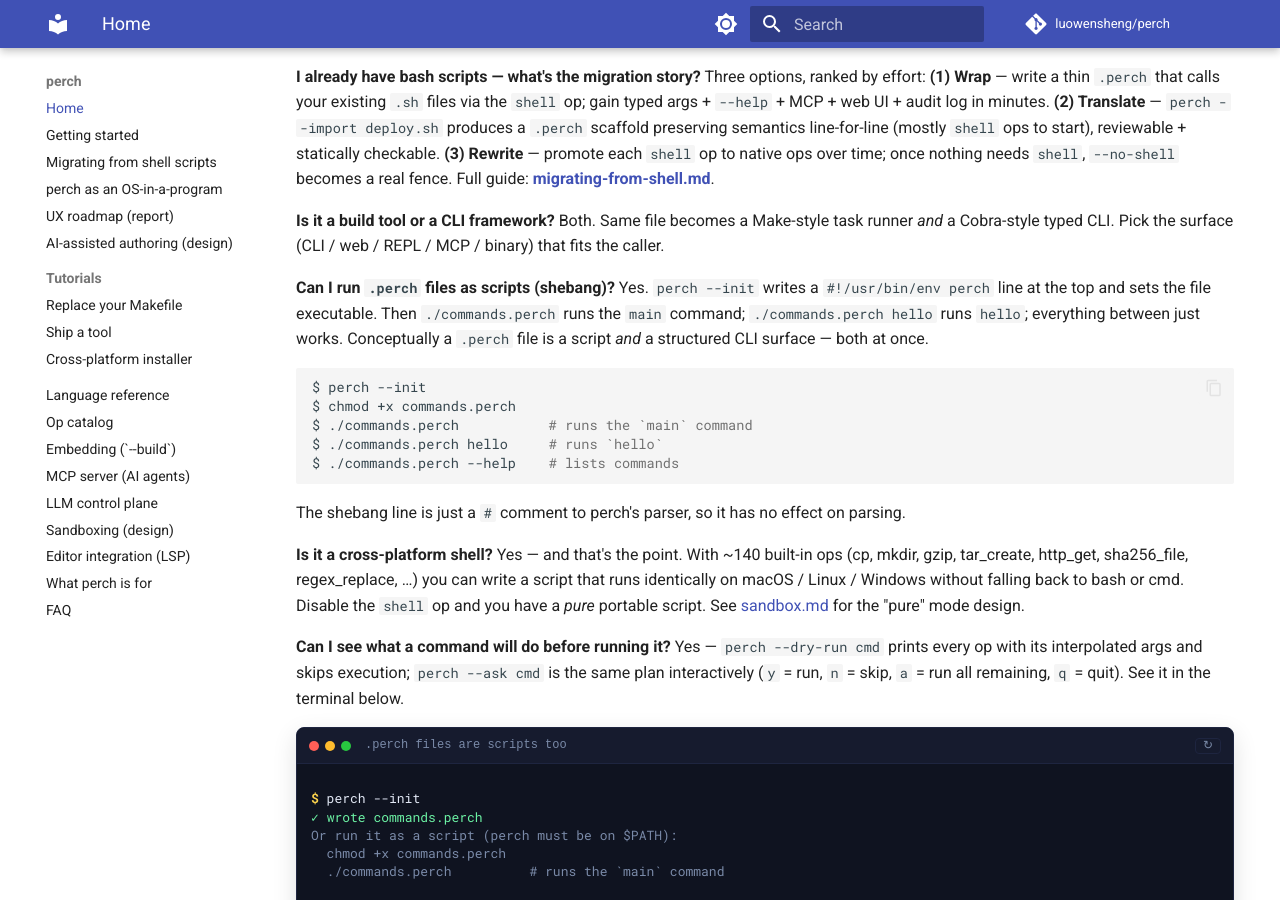
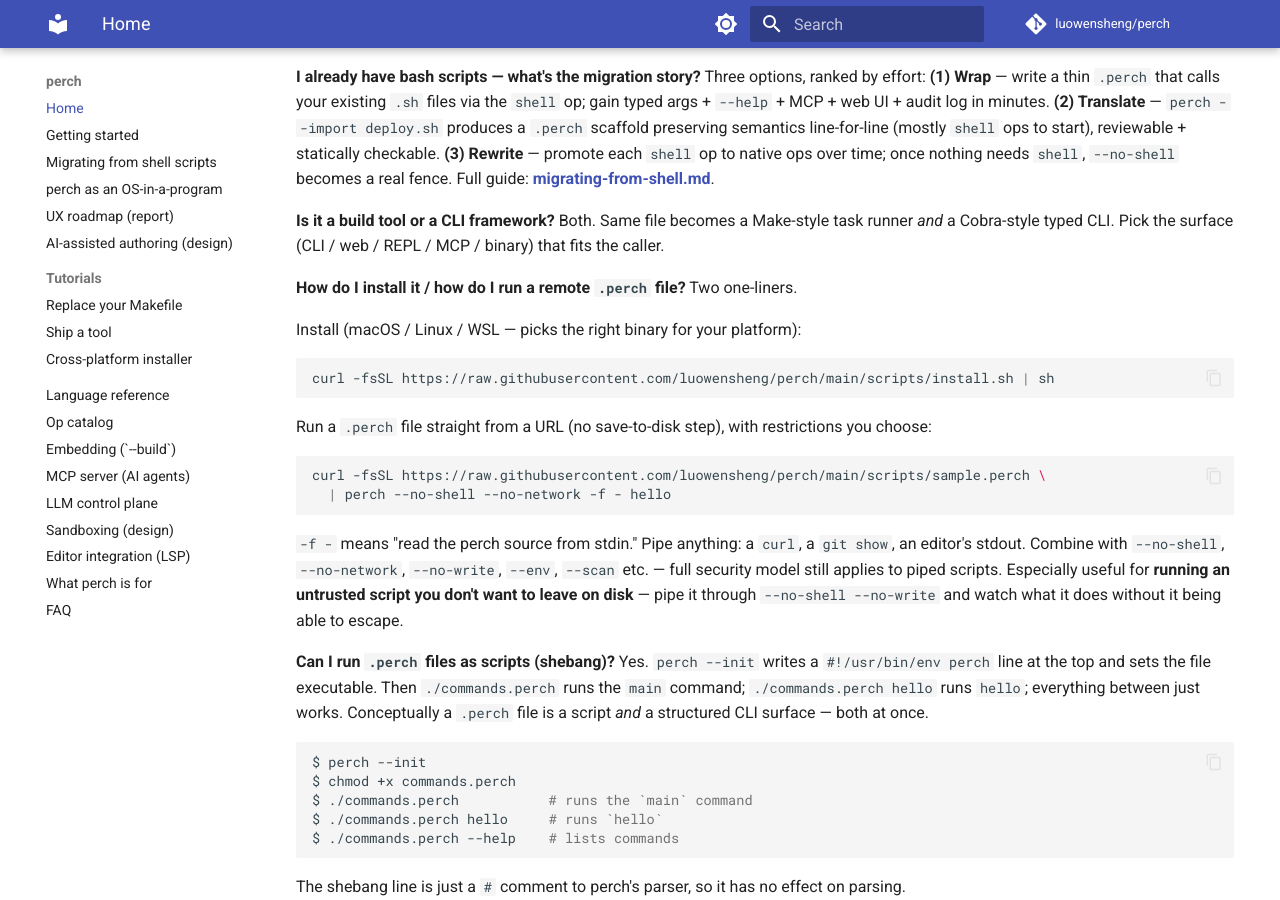
Before and after one commit to olivierdevelops/perch, an MkDocs documentation site: the page built from docs/index.md, in a window 1280 px wide and 900 px high, scrolled down 9494 px. Built offline with MkDocs 1.6.1 and Material for MkDocs 9.7.7, drawn with Linux system fonts in a browser that asks for light colours; comment, search, counter and statistics services are not loaded; some of the changed text lies outside the part shown.

Commit message:
loader: -f - reads .perch from stdin (curl URL | perch works)
The install one-liner already worked — scripts/install.sh has lived at
the correct raw.githubusercontent.com URL since the initial release.
Documented prominently now.

What's NEW: the second pattern from the user's question — piping a
remote .perch file straight into perch without saving to disk.

  curl -fsSL https://.../script.perch | perch -f - <command>

  cat local-script.perch | perch -f - --no-shell --no-write run

  git show HEAD:commands.perch | perch -f - --check

Single change in infra/capyloader/loader.go: when path == "-", read
the source from os.Stdin via io.ReadAll instead of os.ReadFile. Same
LoadFromString path after that. ScriptPath is set to "-" so
${script_path} interpolation stays defined.

All restriction flags compose with stdin input identically — there's
no difference between a piped script and a file-on-disk script from
the security model's perspective. This makes "run an untrusted
script with --no-shell --no-write" a real workflow:

  curl -fsSL https://stranger.example/x.perch \
    | perch -f - --no-shell --no-write run

— never lands on disk, never escapes the declared op set, never
breaks the chain-of-custody story.

DOCS

  - docs/index.md: new "How do I install / run a remote .perch file?"
    FAQ entry with both one-liners (curl|sh install + curl|perch run).
    New animated terminal (t-pipe) showing both.
  - docs/getting-started.md: new "Run a remote .perch file" section
    above "What next" — frames the use case (untrusted scripts) and
    pairs with --no-shell.
  - skills/perch/SKILL.md: new "Piping a .perch file from stdin"
    section so AI-assisted authoring suggests the form.
  - CHANGELOG headline entry.

Verified smoke-test:
  cat /tmp/script.perch | perch -f - hello                → works
  cat /tmp/script.perch | perch --no-shell -f - hello     → works + banner
  cat /tmp/script.perch | perch -f - --check              → "✓ -: 1 command"

mkdocs --strict builds clean. All tests pass.

````diff
--- a/docs/index.md
+++ b/docs/index.md
@@ -485,6 +485,23 @@
 
 **Is it a build tool or a CLI framework?** Both. Same file becomes a Make-style task runner *and* a Cobra-style typed CLI. Pick the surface (CLI / web / REPL / MCP / binary) that fits the caller.
 
+**How do I install it / how do I run a remote `.perch` file?** Two one-liners.
+
+Install (macOS / Linux / WSL — picks the right binary for your platform):
+
+```sh
+curl -fsSL https://raw.githubusercontent.com/luowensheng/perch/main/scripts/install.sh | sh
+```
+
+Run a `.perch` file straight from a URL (no save-to-disk step), with restrictions you choose:
+
+```sh
+curl -fsSL https://raw.githubusercontent.com/luowensheng/perch/main/scripts/sample.perch \
+  | perch --no-shell --no-network -f - hello
+```
+
+`-f -` means "read the perch source from stdin." Pipe anything: a `curl`, a `git show`, an editor's stdout. Combine with `--no-shell`, `--no-network`, `--no-write`, `--env`, `--scan` etc. — full security model still applies to piped scripts. Especially useful for **running an untrusted script you don't want to leave on disk** — pipe it through `--no-shell --no-write` and watch what it does without it being able to escape.
+
 **Can I run `.perch` files as scripts (shebang)?** Yes. `perch --init` writes a `#!/usr/bin/env perch` line at the top and sets the file executable. Then `./commands.perch` runs the `main` command; `./commands.perch hello` runs `hello`; everything between just works. Conceptually a `.perch` file is a script *and* a structured CLI surface — both at once.
 
 ```sh
@@ -500,6 +517,22 @@
 **Is it a cross-platform shell?** Yes — and that's the point. With ~140 built-in ops (cp, mkdir, gzip, tar_create, http_get, sha256_file, regex_replace, …) you can write a script that runs identically on macOS / Linux / Windows without falling back to bash or cmd. Disable the `shell` op and you have a *pure* portable script. See [sandbox.md](sandbox.md) for the "pure" mode design.
 
 **Can I see what a command will do before running it?** Yes — `perch --dry-run cmd` prints every op with its interpolated args and skips execution; `perch --ask cmd` is the same plan interactively (`y` = run, `n` = skip, `a` = run all remaining, `q` = quit). See it in the terminal below.
+
+<div class="pterm" id="t-pipe" data-title="install + pipe — one-liners"></div>
+<script type="application/json" data-pterm="t-pipe">
+[
+  {"k":"dim", "t":"# install in one line:"},
+  {"k":"in",  "t":"curl -fsSL https://raw.githubusercontent.com/luowensheng/perch/main/scripts/install.sh | sh"},
+  {"k":"ok",  "t":"✓ perch v0.6.0 installed to /usr/local/bin/perch"},
+  {"k":"blank","t":""},
+  {"k":"dim", "t":"# run a remote .perch file straight from a URL — never lands on disk:"},
+  {"k":"in",  "t":"curl -fsSL https://example.com/scripts/setup.perch | perch -f - --no-shell run"},
+  {"k":"dim", "t":"🔒 security: --no-shell"},
+  {"k":"ok",  "t":"setting up project..."},
+  {"k":"err", "t":"op \"shell\" is disabled by --no-shell"},
+  {"k":"accent","t":"→ pipe untrusted scripts through restrictions before they touch your machine"}
+]
+</script>
 
 <div class="pterm" id="t-shebang" data-title=".perch files are scripts too"></div>
 <script type="application/json" data-pterm="t-shebang">
````
Also changed, not shown: CHANGELOG.md (+1 -0 lines), docs/getting-started.md (+21 -0 lines), skills/perch/SKILL.md (+12 -0 lines), 1 other file.
